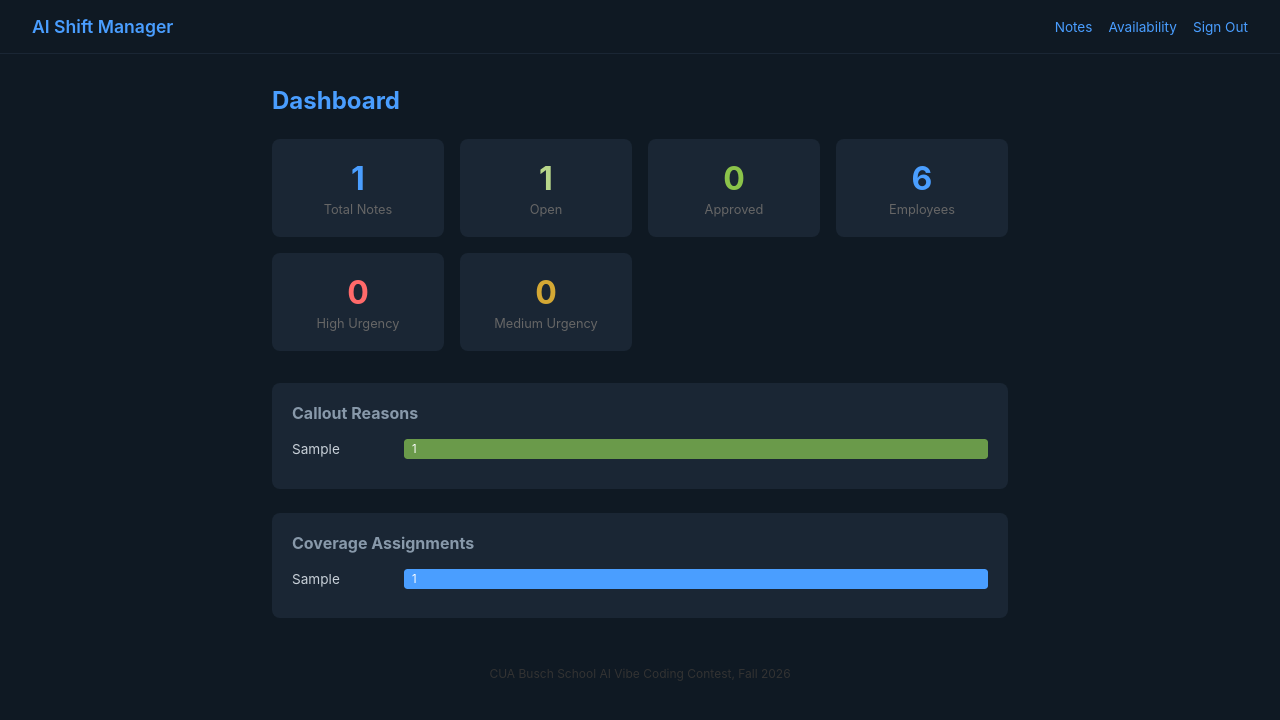
After one commit to 23wgillis-cua/ai-shift-manager, a Flask app: page /dashboard in a window 1280 px wide. The commit adds this page. Shown: the top 720 px of the page. Run offline with Flask 3, Linux system fonts and the light colour scheme; the visitor is signed in with stand-in values (Sample User, id 1); data comes from the database, SQL or seed files in the repository; tables that the repository leaves empty hold one stand-in row (values such as "Sample post").

Commit message:
Add dashboard with stats: note counts, urgency, reasons, assignments

```diff
--- a/app/__init__.py
+++ b/app/__init__.py
@@ -174,6 +174,44 @@ def filter_available_employees(employees, parsed_when):
     return available
 
 
+@app.route("/dashboard")
+def dashboard():
+    if "user_id" not in session:
+        return redirect(url_for("login"))
+    db = get_db()
+    user = db.execute("SELECT * FROM users WHERE id = ?", (session["user_id"],)).fetchone()
+    notes = db.execute("SELECT * FROM notes WHERE user_id = ? ORDER BY created_at DESC", (session["user_id"],)).fetchall()
+    employees = db.execute("SELECT * FROM employees").fetchall()
+
+    total_notes = len(notes)
+    open_notes = sum(1 for n in notes if n["status"] == "open")
+    approved_notes = sum(1 for n in notes if n["status"] == "approved")
+
+    # Urgency breakdown
+    urgency_high = sum(1 for n in notes if n["parsed_urgency"] == "high")
+    urgency_medium = sum(1 for n in notes if n["parsed_urgency"] == "medium")
+    urgency_low = sum(1 for n in notes if n["parsed_urgency"] == "low")
+
+    # Reason breakdown
+    reasons = {}
+    for n in notes:
+        reason = n["parsed_what"] or "unspecified"
+        reasons[reason] = reasons.get(reason, 0) + 1
+
+    # Most assigned employees
+    assignments = {}
+    for n in notes:
+        if n["assigned_to"]:
+            assignments[n["assigned_to"]] = assignments.get(n["assigned_to"], 0) + 1
+
+    db.close()
+    return render_template("dashboard.html", user=user, total_notes=total_notes, open_notes=open_notes,
+                           approved_notes=approved_notes, urgency_high=urgency_high,
+                           urgency_medium=urgency_medium, urgency_low=urgency_low,
+                           reasons=reasons, assignments=assignments,
+                           total_employees=len(employees))
+
+
 @app.route("/add-note", methods=["POST"])
 def add_note():
     if "user_id" not in session:
--- /dev/null
+++ b/app/templates/dashboard.html
@@ -0,0 +1,203 @@
+<!DOCTYPE html>
+<html lang="en">
+<head>
+    <meta charset="UTF-8">
+    <meta name="viewport" content="width=device-width, initial-scale=1.0">
+    <title>AI Shift Manager - Dashboard</title>
+    <style>
+        * { margin: 0; padding: 0; box-sizing: border-box; }
+        body {
+            font-family: -apple-system, BlinkMacSystemFont, 'Segoe UI', Roboto, sans-serif;
+            background: #0f1923;
+            color: #e0e0e0;
+        }
+        .header {
+            display: flex;
+            justify-content: space-between;
+            align-items: center;
+            padding: 1rem 2rem;
+            border-bottom: 1px solid #1a2634;
+        }
+        .header .brand {
+            font-size: 1.1rem;
+            color: #4a9eff;
+            font-weight: 600;
+        }
+        .header .links { display: flex; gap: 1rem; }
+        .header a {
+            color: #4a9eff;
+            text-decoration: none;
+            font-size: 0.85rem;
+        }
+        .header a:hover { text-decoration: underline; }
+        .container {
+            max-width: 800px;
+            margin: 0 auto;
+            padding: 2rem;
+        }
+        h1 {
+            font-size: 1.5rem;
+            color: #4a9eff;
+            margin-bottom: 1.5rem;
+        }
+        .stats-grid {
+            display: grid;
+            grid-template-columns: repeat(auto-fill, minmax(160px, 1fr));
+            gap: 1rem;
+            margin-bottom: 2rem;
+        }
+        .stat-card {
+            background: #1a2634;
+            padding: 1.25rem;
+            border-radius: 8px;
+            text-align: center;
+        }
+        .stat-card .stat-value {
+            font-size: 2rem;
+            font-weight: 700;
+            color: #4a9eff;
+        }
+        .stat-card .stat-label {
+            font-size: 0.8rem;
+            color: #666;
+            margin-top: 0.25rem;
+        }
+        .stat-card.open .stat-value { color: #b8d68a; }
+        .stat-card.approved .stat-value { color: #8bc34a; }
+        .stat-card.high .stat-value { color: #ff6a6a; }
+        .stat-card.medium .stat-value { color: #d4a834; }
+        .section {
+            background: #1a2634;
+            padding: 1.25rem;
+            border-radius: 8px;
+            margin-bottom: 1.5rem;
+        }
+        .section h2 {
+            font-size: 1rem;
+            color: #8899aa;
+            margin-bottom: 1rem;
+        }
+        .bar-row {
+            display: flex;
+            align-items: center;
+            gap: 0.75rem;
+            margin-bottom: 0.6rem;
+        }
+        .bar-label {
+            font-size: 0.85rem;
+            color: #c8d0d8;
+            min-width: 100px;
+        }
+        .bar-track {
+            flex: 1;
+            background: #0d1520;
+            border-radius: 3px;
+            height: 20px;
+            overflow: hidden;
+        }
+        .bar-fill {
+            height: 100%;
+            background: #4a9eff;
+            border-radius: 3px;
+            display: flex;
+            align-items: center;
+            padding-left: 0.5rem;
+            font-size: 0.7rem;
+            color: #fff;
+            min-width: 24px;
+        }
+        .bar-fill.reason { background: #6a9a4a; }
+        .bar-fill.urgency-high { background: #ff6a6a; }
+        .bar-fill.urgency-medium { background: #d4a834; }
+        .bar-fill.urgency-low { background: #6a9a4a; }
+        .no-data {
+            color: #444;
+            font-size: 0.9rem;
+            text-align: center;
+            padding: 1rem;
+        }
+        .footer {
+            text-align: center;
+            margin-top: 3rem;
+            font-size: 0.75rem;
+            color: #333;
+        }
+    </style>
+</head>
+<body>
+    <div class="header">
+        <span class="brand">AI Shift Manager</span>
+        <div class="links">
+            <a href="/">Notes</a>
+            <a href="/availability">Availability</a>
+            <a href="/logout">Sign Out</a>
+        </div>
+    </div>
+    <div class="container">
+        <h1>Dashboard</h1>
+
+        <div class="stats-grid">
+            <div class="stat-card">
+                <div class="stat-value">{{ total_notes }}</div>
+                <div class="stat-label">Total Notes</div>
+            </div>
+            <div class="stat-card open">
+                <div class="stat-value">{{ open_notes }}</div>
+                <div class="stat-label">Open</div>
+            </div>
+            <div class="stat-card approved">
+                <div class="stat-value">{{ approved_notes }}</div>
+                <div class="stat-label">Approved</div>
+            </div>
+            <div class="stat-card">
+                <div class="stat-value">{{ total_employees }}</div>
+                <div class="stat-label">Employees</div>
+            </div>
+            <div class="stat-card high">
+                <div class="stat-value">{{ urgency_high }}</div>
+                <div class="stat-label">High Urgency</div>
+            </div>
+            <div class="stat-card medium">
+                <div class="stat-value">{{ urgency_medium }}</div>
+                <div class="stat-label">Medium Urgency</div>
+            </div>
+        </div>
+
+        <div class="section">
+            <h2>Callout Reasons</h2>
+            {% if reasons %}
+            {% set max_reason = reasons.values() | max %}
+            {% for reason, count in reasons.items() %}
+            <div class="bar-row">
+                <span class="bar-label">{{ reason }}</span>
+                <div class="bar-track">
+                    <div class="bar-fill reason" style="width: {{ (count / max_reason * 100) | round }}%">{{ count }}</div>
+                </div>
+            </div>
+            {% endfor %}
+            {% else %}
+            <p class="no-data">No data yet.</p>
+            {% endif %}
+        </div>
+
+        <div class="section">
+            <h2>Coverage Assignments</h2>
+            {% if assignments %}
+            {% set max_assign = assignments.values() | max %}
+            {% for name, count in assignments.items() %}
+            <div class="bar-row">
+                <span class="bar-label">{{ name }}</span>
+                <div class="bar-track">
+                    <div class="bar-fill" style="width: {{ (count / max_assign * 100) | round }}%">{{ count }}</div>
+                </div>
+            </div>
+            {% endfor %}
+            {% else %}
+            <p class="no-data">No assignments yet.</p>
+            {% endif %}
+        </div>
+
+        <p class="footer">CUA Busch School AI Vibe Coding Contest, Fall 2026</p>
+    </div>
+</body>
+</html>
--- a/app/templates/index.html
+++ b/app/templates/index.html
@@ -231,6 +231,7 @@
         <div class="user-area">
             {% if user %}<span class="welcome">{{ user.display_name }}</span>{% endif %}
             <a href="/availability" class="logout-btn" style="margin-right: 0.75rem;">Availability</a>
+            <a href="/dashboard" class="logout-btn" style="margin-right: 0.75rem;">Dashboard</a>
             <a href="/logout" class="logout-btn">Sign Out</a>
         </div>
     </div>
```
